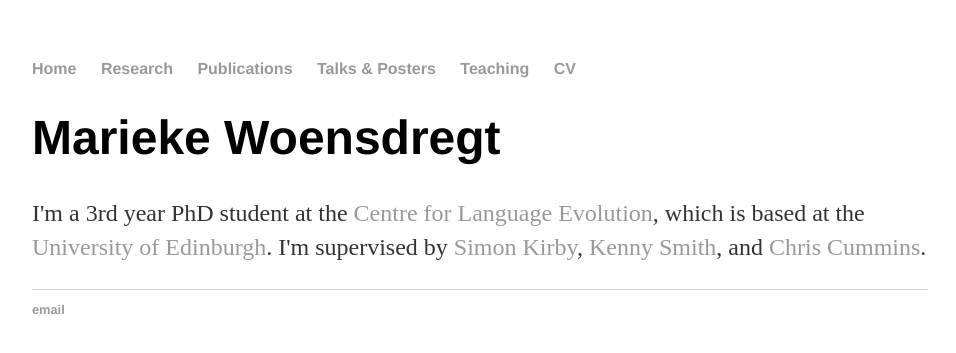
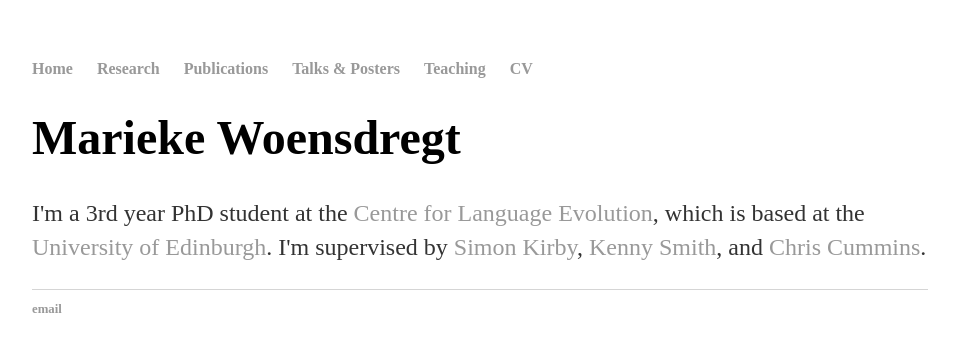
Before and after one commit to marieke-woensdregt/marieke-woensdregt.github.io, a Jekyll site: the page built from index.html, in a window 1280 px wide. Shown: the top 353 px of the page, without its empty margins (160-1116 px from the left). Built offline with Jekyll 4.4.1, drawn with Linux system fonts in a browser that asks for light colours.

Commit message:
Update main.css

```diff
--- a/css/main.css
+++ b/css/main.css
@@ -3,7 +3,7 @@
     width: 70%;
 }
 nav ul, footer ul {
-    font-family:'Helvetica', 'Arial', 'Sans-Serif';
+    font-family: "Avenir Next" !important;
     padding: 0px;
     list-style: none;
     font-weight: bold;
@@ -21,14 +21,15 @@
 }
 h1 {
     font-size: 3em;
-    font-family:'Helvetica', 'Arial', 'Sans-Serif';
+    font-family: "Avenir Next" !important;
 }
 h2 {
     font-size: 2em;
-    font-family:'Helvetica', 'Arial', 'Sans-Serif';
+    font-family: "Avenir Next" !important;
 }
 p {
     font-size: 1.5em;
+    font-family: "Avenir Next" !important;
     line-height: 1.4em;
     color: #333;
 }
```
